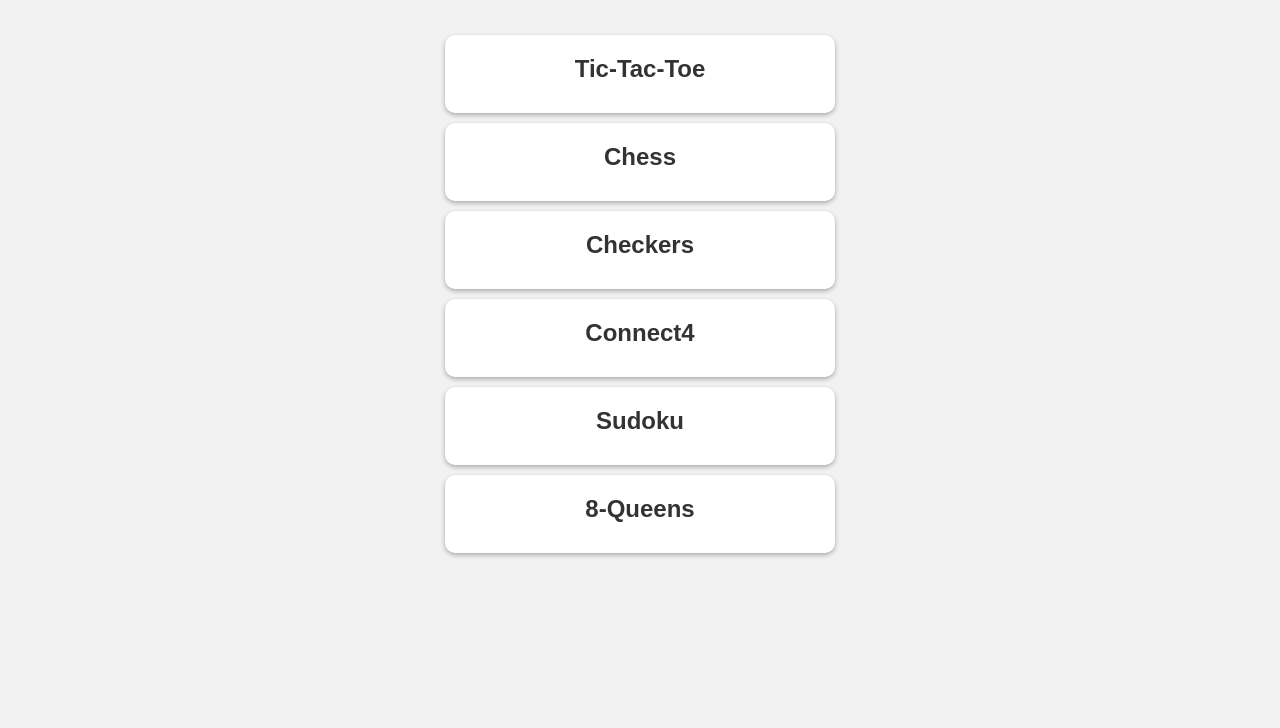
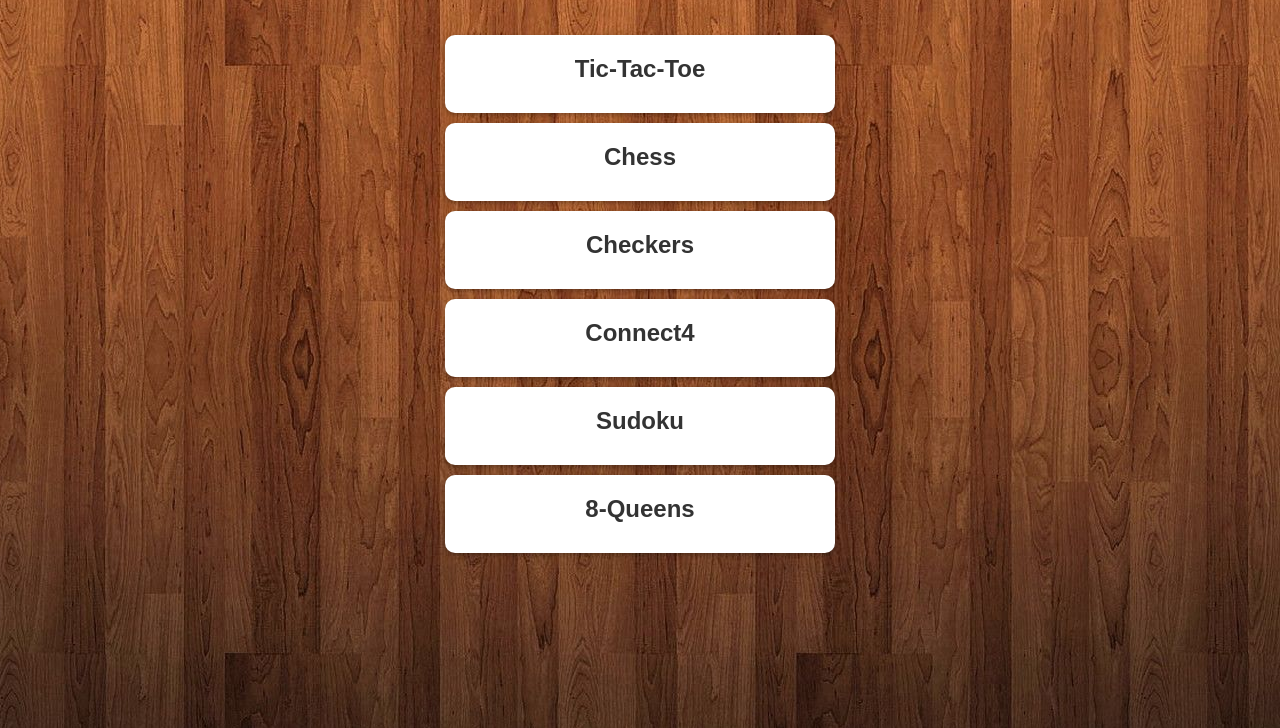
Before and after one commit to Mak-Michel/Paradigms_Project_GameEngine, a plain HTML site: page index.html in a window 1280 px wide. Shown: the part 72-800 px from the top of the page. Drawn offline with Linux system fonts and the light colour scheme.

Commit message:
added background

```diff
--- a/index.html
+++ b/index.html
@@ -29,6 +29,7 @@
 	<!-- <video autoplay loop muted>
 		<source src="C:\Users\ADMIN\Desktop\background2.mp4" type="video/mp4">
 	</video> -->
+	<img src = "background.jpg" class="background">
     <script src="Ehbd.js"></script>
 </body>
 </html>
--- a/styles.css
+++ b/styles.css
@@ -2,6 +2,13 @@ body {
     background: #000000; /* Set a fallback background color */
     background-color: #f2f2f2;
     font-family: Arial, sans-serif;
+}
+.background{
+    top:50%;
+    left: 50%;
+    transform: translate(-50%, -50%);
+    position: fixed;
+    z-index: -1;
 }
 video {
     position: fixed;
```
Also changed, not shown: background.jpg (added).
